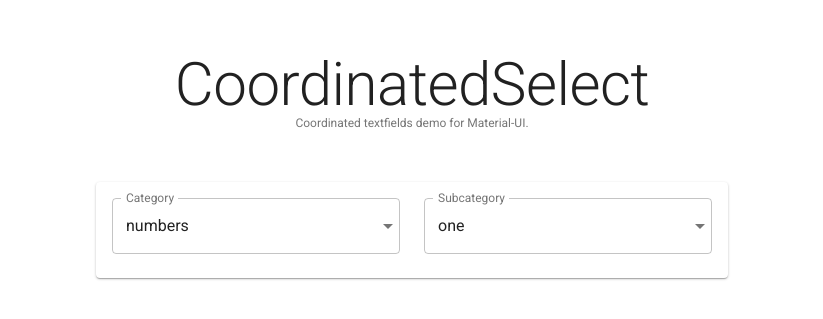
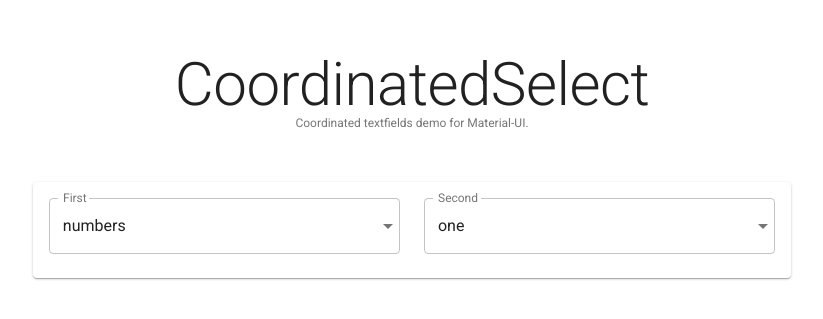
Before and after one commit to benshanahan1/mui-coordinated-select, a React (Create React App) app: page / in a window 1280 px wide. Shown: the part 195-514 px from the top of the page, without its empty margins (228-1051 px from the left). Built offline with nearby package versions, Linux system fonts and the light colour scheme.

Commit message:
allow more than just two selects

```diff
--- a/src/App.js
+++ b/src/App.js
@@ -20,7 +20,7 @@
 		textAlign: 'center',
 	},
 	card: {
-		width: '50%',
+		width: '60%',
 		maxWidth: '800px',
 		margin: '0 auto',
 	},
@@ -28,38 +28,45 @@
 });
 
 /* Data */
-const category = ['numbers', 'symbols'];
-const subcategory = {
+const first = ['numbers', 'symbols'];
+const second = {
 	numbers: ['one', 'two', 'three', 'four'],
 	symbols: ['&', '?', '!', '$'],
 };
 
 class App extends React.Component {
 	state = {
-		firstSelect: subcategory[category[0]],
-		firstSelectValue: category[0],
-		secondSelect: subcategory[category[0]][0],
+		firstSelectOptions: second[first[0]],
+		firstSelectValue: first[0],
+		secondSelectValue: second[first[0]][0],
 	};
 
-	onCategoryChange = (event) => {
+	onChange = (selectNumber, value) => {
+		this.setState(prevState => ({
+			selectNumber: selectNumber,
+			selectValues: prevStates[selectNumber],
+		}));
+	};
+
+	onFirstChange = (event) => {
 		const value = event.target.value;
 		this.setState({
-			firstSelect: subcategory[value],
+			firstSelectOptions: second[value],
 			firstSelectValue: value,
-			secondSelect: '',
+			secondSelectValue: '',
 		});
 	};
 
-	onSubcategoryChange = (event) => {
+	onSecondChange = (event) => {
 		const value = event.target.value;
 		this.setState({
-			secondSelect: value,
+			secondSelectValue: value,
 		});
 	};
 
 	render() {
 		const { classes } = this.props;
-		const { firstSelect, firstSelectValue, secondSelect } = this.state;
+		const { firstSelectOptions, firstSelectValue, secondSelectValue } = this.state;
 
 		return (
 			<div className={classes.root}>
@@ -79,11 +86,11 @@
 									fullWidth
 									select
 									value={firstSelectValue}
-									onChange={this.onCategoryChange}
+									onChange={this.onFirstChange}
 									variant='outlined'
-									label='Category'
+									label='First'
 								>
-									{category.map(option => (
+									{first.map(option => (
 										<MenuItem key={option} value={option}>
 											{option}
 										</MenuItem>
@@ -94,13 +101,13 @@
 								<TextField
 									fullWidth
 									select
-									value={secondSelect}
-									label='Subcategory'
-									onChange={this.onSubcategoryChange}
+									value={secondSelectValue}
+									label='Second'
+									onChange={this.onSecondChange}
 									variant='outlined'
 								>
 									<MenuItem value=''><em>None</em></MenuItem>
-									{firstSelect.map(option => (
+									{firstSelectOptions.map(option => (
 										<MenuItem key={option} value={option}>
 											{option}
 										</MenuItem>
```
